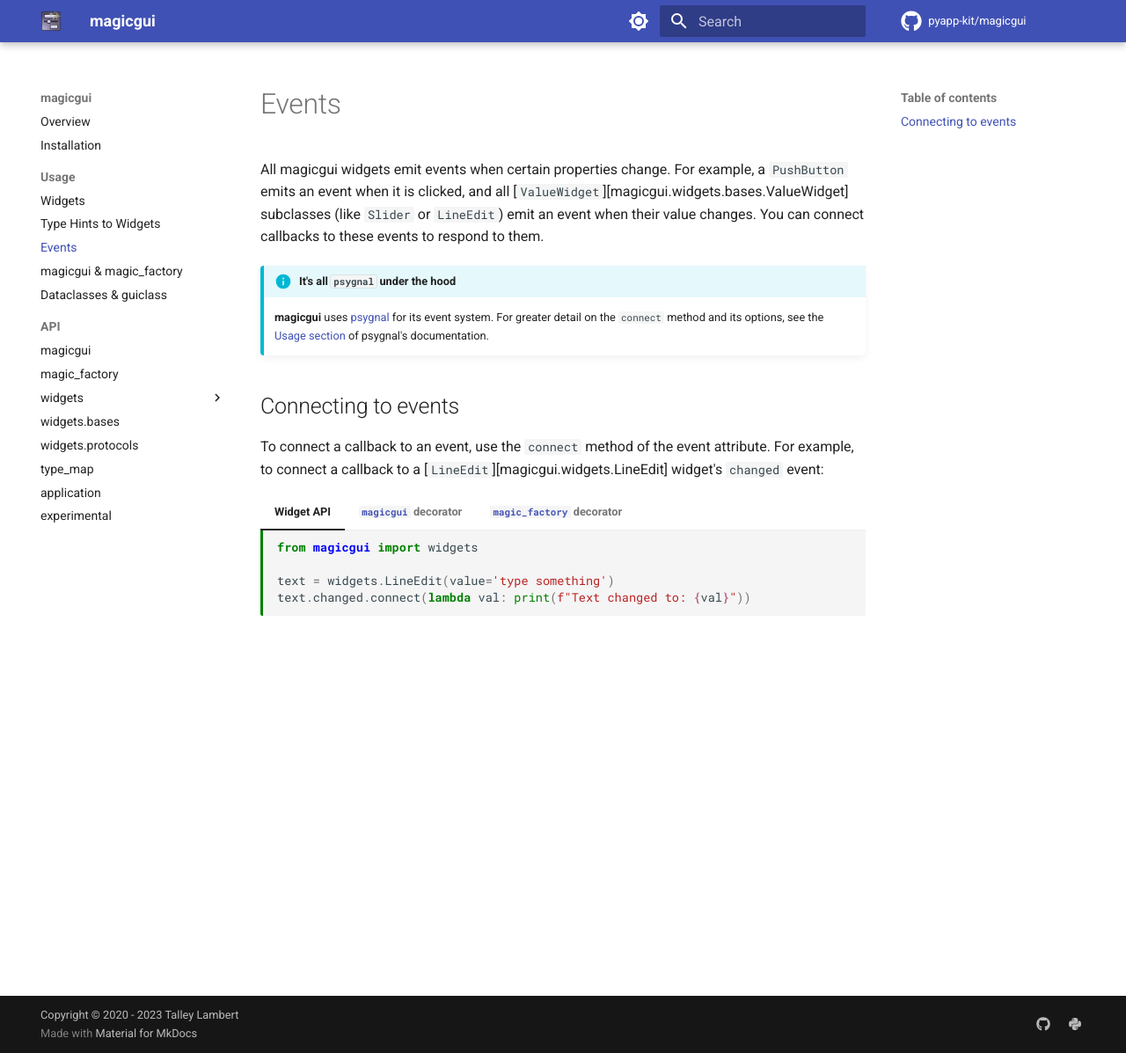
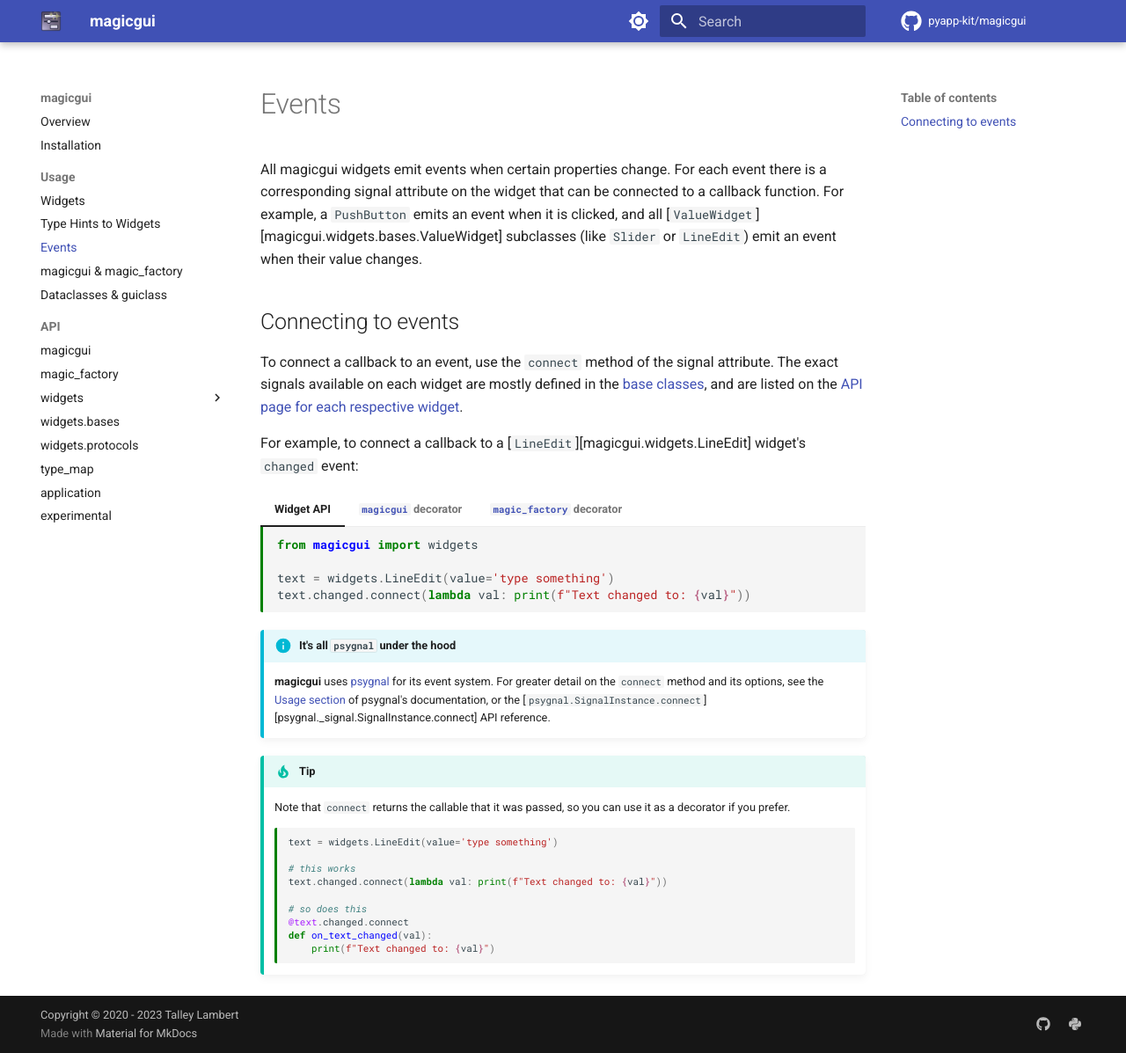
Before and after one commit to pyapp-kit/magicgui, an MkDocs documentation site: the page built from docs/events.md, in a window 1280 px wide and 1197 px high. Shown: the whole window at 88% size. Built offline with MkDocs 1.6.1 and Material for MkDocs 9.7.7, drawn with Linux system fonts in a browser that asks for light colours; comment, search, counter and statistics services are not loaded.

Commit message:
more events docs

````diff
--- a/docs/events.md
+++ b/docs/events.md
@@ -1,23 +1,21 @@
 # Events
 
-All magicgui widgets emit events when certain properties change. For example, a
-`PushButton` emits an event when it is clicked, and all
-[`ValueWidget`][magicgui.widgets.bases.ValueWidget] subclasses (like `Slider` or
-`LineEdit`) emit an event when their value changes.  You can connect callbacks
-to these events to respond to them.
-
-!!! info  "It's all `psygnal` under the hood"
-
-    **magicgui** uses [psygnal](https://psygnal.readthedocs.io/) for its event
-    system.  For greater detail on the `connect` method and its options, see
-    the [Usage section](https://psygnal.readthedocs.io/en/latest/usage/)
-    of psygnal's documentation.
+All magicgui widgets emit events when certain properties change.  For each event
+there is a corresponding signal attribute on the widget that can be connected to
+a callback function. For example, a `PushButton` emits an event when it is
+clicked, and all [`ValueWidget`][magicgui.widgets.bases.ValueWidget] subclasses
+(like `Slider` or `LineEdit`) emit an event when their value changes.
 
 ## Connecting to events
 
-To connect a callback to an event, use the `connect` method of the event
-attribute.  For example, to connect a callback to a
-[`LineEdit`][magicgui.widgets.LineEdit] widget's `changed` event:
+To connect a callback to an event, use the `connect` method of the signal
+attribute.  The exact signals available on each widget are mostly defined in
+the [base classes](api/widgets/bases.md), and are listed on the [API page
+for each respective widget](api/widgets/index.md).
+
+
+For example, to connect a callback to a [`LineEdit`][magicgui.widgets.LineEdit]
+widget's `changed` event:
 
 === "Widget API"
 
@@ -54,3 +52,27 @@
 
     my_widget = my_function()
     ```
+
+!!! info  "It's all `psygnal` under the hood"
+
+    **magicgui** uses [psygnal](https://psygnal.readthedocs.io/) for its event
+    system.  For greater detail on the `connect` method and its options, see
+    the [Usage section](https://psygnal.readthedocs.io/en/latest/usage/)
+    of psygnal's documentation, or the [`psygnal.SignalInstance.connect`][psygnal._signal.SignalInstance.connect] API
+    reference.
+
+!!! tip
+    Note that `connect` returns the callable that it was passed, so you can
+    use it as a decorator if you prefer.
+
+    ```python
+    text = widgets.LineEdit(value='type something')
+
+    # this works
+    text.changed.connect(lambda val: print(f"Text changed to: {val}"))
+
+    # so does this
+    @text.changed.connect
+    def on_text_changed(val):
+        print(f"Text changed to: {val}")
+    ```
````
Also changed, not shown: docs/decorators.md (+79 -5 lines), docs/index.md (+2 -3 lines), docs/widgets.md (+1 -1 lines), 5 other files.
